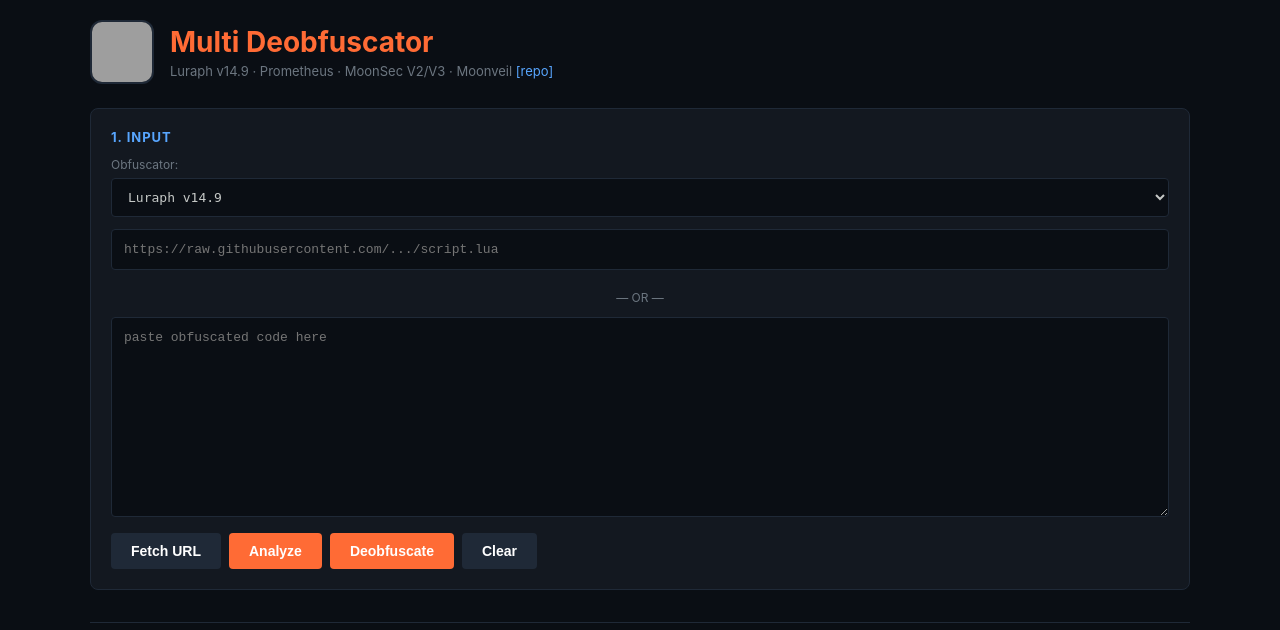
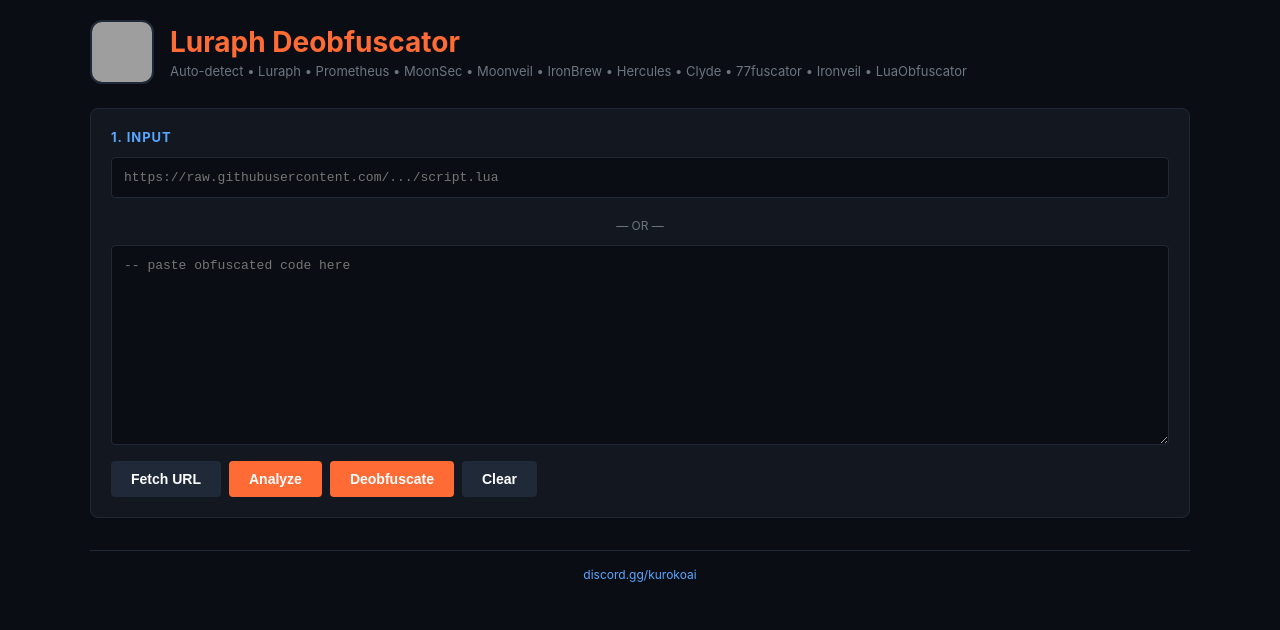
Before and after one commit to juixcx/luraph-deobf-Juix, a Flask app: page / in a window 1280 px wide. Shown: the top 630 px of the page. Run offline with Flask 3, Linux system fonts and the light colour scheme; data that the repository does not hold is empty; grey boxes are pictures that could not be loaded.

Commit message:
Update index.html

```diff
--- a/templates/index.html
+++ b/templates/index.html
@@ -3,7 +3,7 @@
 <head>
 <meta charset="UTF-8">
 <meta name="viewport" content="width=device-width, initial-scale=1.0">
-<title>Luraph · Prometheus · MoonSec · Moonveil — Deobfuscator</title>
+<title>Luraph Deobfuscator</title>
 <link rel="icon" href="/static/logo.png">
 <link rel="stylesheet" href="/static/style.css">
 </head>
@@ -13,35 +13,21 @@
     <header>
         <img src="/static/logo.png" alt="logo" class="logo" onerror="this.style.display='none'">
         <div>
-            <h1>Multi Deobfuscator</h1>
+            <h1>Luraph Deobfuscator</h1>
             <p class="subtitle">
-                Luraph v14.9 · Prometheus · MoonSec V2/V3 · Moonveil
-                <a href="https://github.com/KryptIT/luraph-v15-v14.x-deobfuscator"
-                   target="_blank" class="link">[repo]</a>
+                Auto-detect • Luraph • Prometheus • MoonSec • Moonveil • IronBrew • Hercules • Clyde • 77fuscator • Ironveil • LuaObfuscator
             </p>
         </div>
     </header>
 
+    <!-- ============ INPUT ============ -->
     <section class="panel">
         <h2>1. Input</h2>
-
-        <label style="display:block;color:#6c7680;font-size:12px;margin-bottom:6px;">
-            Obfuscator:
-        </label>
-        <select id="engineSelect"
-            style="width:100%;background:#0a0e14;border:1px solid #1f2937;color:#c5c8c6;padding:10px 12px;border-radius:4px;font-family:monospace;font-size:13px;margin-bottom:12px;">
-            <option value="luraph_14.9">Luraph v14.9</option>
-            <option value="prometheus">Prometheus</option>
-            <option value="moonsec_v3">MoonSec V3</option>
-            <option value="moonsec_v2">MoonSec V2</option>
-            <option value="moonveil">Moonveil</option>
-        </select>
-
         <input type="text" id="scriptUrl"
                placeholder="https://raw.githubusercontent.com/.../script.lua">
         <div class="divider">— OR —</div>
         <textarea id="scriptBody"
-            placeholder="paste obfuscated code here"></textarea>
+            placeholder="-- paste obfuscated code here"></textarea>
         <div class="btn-row">
             <button id="btnFetch" class="secondary">Fetch URL</button>
             <button id="btnAnalyze">Analyze</button>
@@ -51,11 +37,13 @@
         <div id="status" class="status" style="display:none;"></div>
     </section>
 
+    <!-- ============ ANALYSIS ============ -->
     <section class="panel" id="analysisPanel" style="display:none;">
         <h2>2. Analysis</h2>
         <div class="info-grid" id="infoGrid"></div>
     </section>
 
+    <!-- ============ OUTPUT ============ -->
     <section class="panel" id="outputPanel" style="display:none;">
         <h2>3. Output</h2>
         <div class="btn-row">
```
